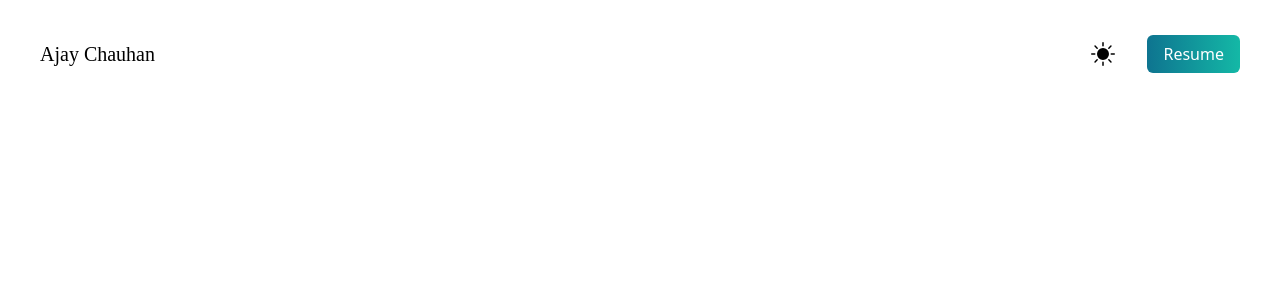
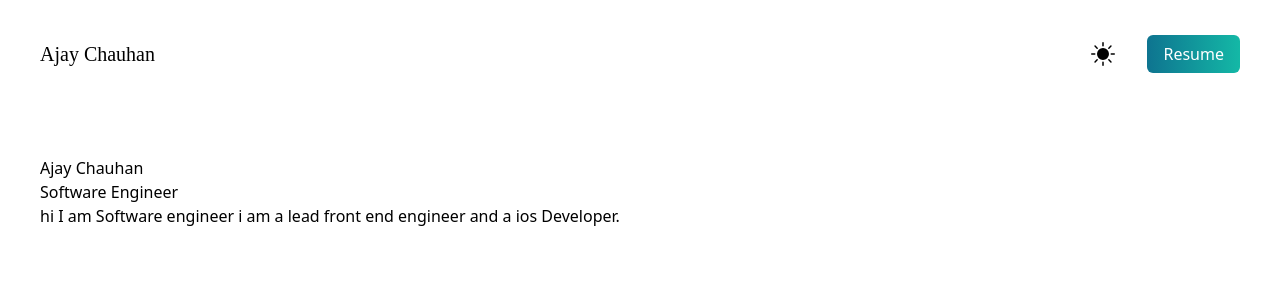
Before and after one commit to mr-ajaychauhan/nexttailwindportfolio, a Next.js app: page / in a window 1280 px wide. Shown: the top 300 px of the page. Built offline with nearby package versions, Linux system fonts and the light colour scheme.

Commit message:
try making

```diff
--- a/pages/index.tsx
+++ b/pages/index.tsx
@@ -1,6 +1,7 @@
 import Head from "next/head";
 import Link from "next/link";
 import { BsFillBrightnessHighFill } from 'react-icons/bs'
+import {AiFillTwitterCircle ,AiFillLinkedin,AiFillYoutube} from 'react-icons/ai'
 
 export default function Home() {
   return (
@@ -17,14 +18,35 @@ export default function Home() {
             <ul className="flex items-center">
               <li>
                 <BsFillBrightnessHighFill className="cursor-pointer text-2xl" />
+
               </li>
               <li>
-                <Link href='#' className="bg-gradient-to-r from-cyan-700 to-teal-500 text-white px-4 py-2 border-none rounded-md ml-8">
+                <Link href='#' className="
+                bg-gradient-to-r
+                from-cyan-700
+                to-teal-500
+                text-white
+                px-4
+                py-2
+                border-none
+                rounded-md
+                ml-8
+
+                "
+                >
                   Resume
                 </Link>
               </li>
             </ul>
           </nav>
+          <div>
+              <h2>Ajay Chauhan</h2>
+              <h3>Software Engineer</h3>
+              <p>hi I am Software engineer i am a lead front end engineer and a ios Developer.</p>
+          </div>
+          <div>
+
+          </div>
         </section>
       </main>
     </div>
```
